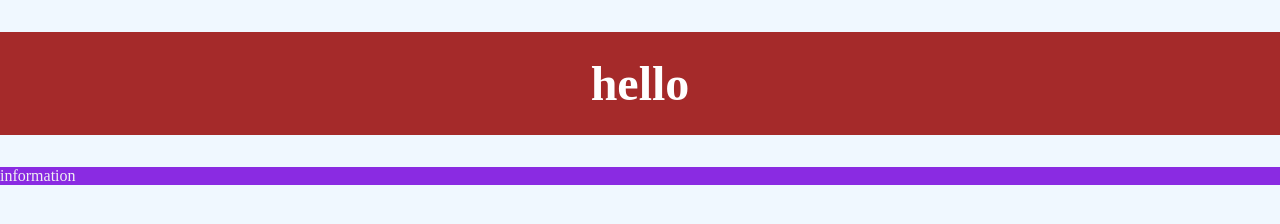
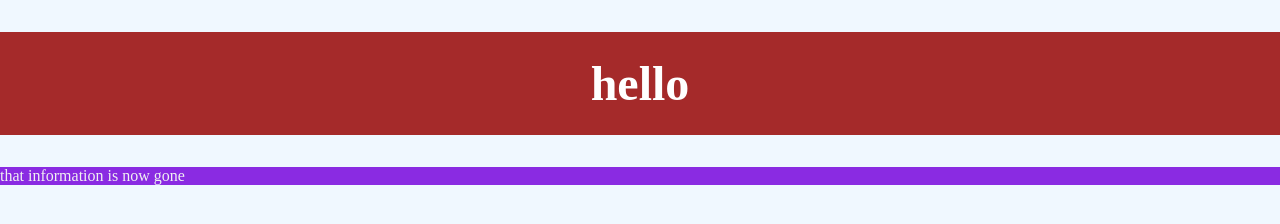
Before and after one commit to juancamilojimenezviby9-sudo/git-project, a plain HTML site: page git-project/index.html in a window 1280 px wide. Drawn offline with Linux system fonts and the light colour scheme.

Commit message:
new information

```diff
--- a/git-project/index.html
+++ b/git-project/index.html
@@ -13,7 +13,7 @@
     </header>
 
     <main class="main">
-        <p>information</p>
+        <p>that information is now gone</p>
     </main>
 
 </body>
```
